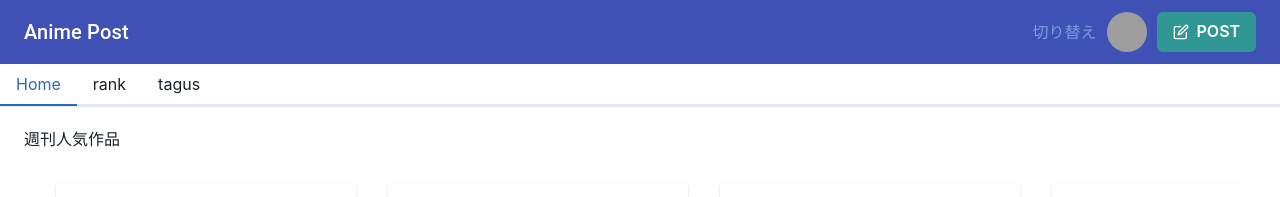
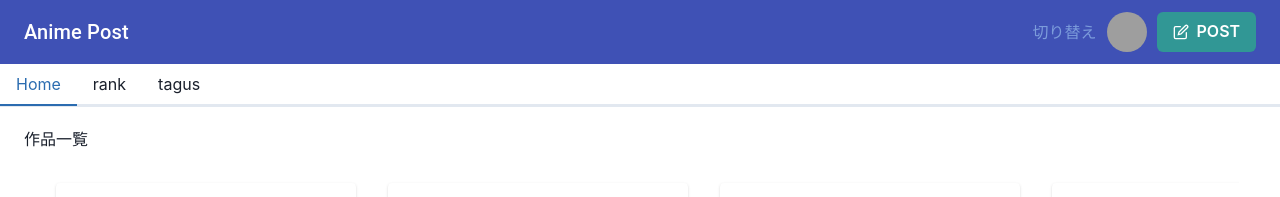
Before and after one commit to abe-masafumi/animepost, a React (Create React App) app: page / in a window 1280 px wide. Shown: the top 197 px of the page. Built offline with nearby package versions, Linux system fonts and the light colour scheme; grey boxes are pictures that could not be loaded.

Commit message:
DataListをコメントをつけて綺麗にした

```diff
--- a/src/components/main/DataList.js
+++ b/src/components/main/DataList.js
@@ -1,25 +1,20 @@
 import { Data } from './Data';
 import Box from '@material-ui/core/Box';
-import { useState } from 'react';
-import { pink } from '@material-ui/core/colors';
-
 
 // 感覚の開け方のDocument
 // https://material-ui.com/system/spacing/#horizontal-centering
 export const DataList = () => {
-
-
 
   return (
     <div style={{ width: '100%' }}>
       {/* スペース */}
       <div style={{ height: 20 }} />
 
-
       <div>
-        週刊人気作品
+        作品一覧
       </div>
 
+      {/* material-uiの記述 */}
       <Box
         display="flex"
         p={1}
@@ -27,7 +22,7 @@ export const DataList = () => {
         bgcolor="background.paper"
         style={{ width: '98%', overflowX: 'auto', display: 'inlineBlock' }}
       >
-
+        {/* 作品一覧（本番はデータベースの数だけ表示） */}
         <Box m={1} p={1} ><Data /></Box>
         <Box m={1} p={1} ><Data /></Box>
         <Box m={1} p={1} ><Data /></Box>
@@ -47,13 +42,14 @@ export const DataList = () => {
         <Box m={1} p={1} ><Data /></Box>
         <Box m={1} p={1} ><Data /></Box>
         <Box m={1} p={1} ><Data /></Box>
+
       </Box>
       {/* --------------------------- */}
       {/* --------------------------- */}
       <div>
         新着作品
       </div>
-
+      {/* material-uiの記述 */}
       <Box
         display="flex"
         p={1}
@@ -61,7 +57,7 @@ export const DataList = () => {
         bgcolor="background.paper"
         style={{ width: '98%', overflowX: 'auto', display: 'inlineBlock' }}
       >
-
+        {/* 作品一覧（本番はデータベースの数だけ表示） */}
         <Box m={1} p={1} ><Data /></Box>
         <Box m={1} p={1} ><Data /></Box>
         <Box m={1} p={1} ><Data /></Box>
@@ -84,8 +80,6 @@ export const DataList = () => {
       </Box>
       {/* --------------------------- */}
 
-
     </div>
-
   );
 };
```
